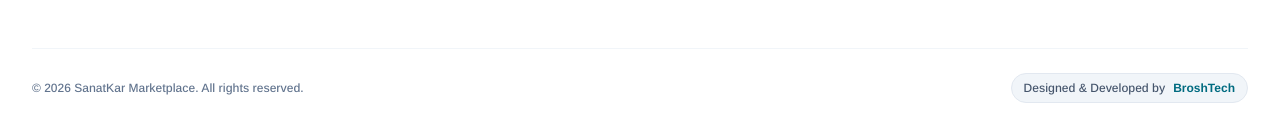
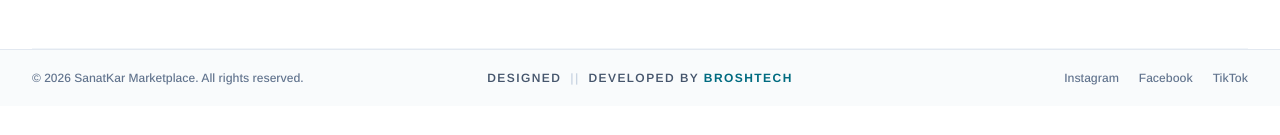
Before and after one commit to bilalhumayun989/sanatkar, a Next.js app: page /buyer in a window 1280 px wide. Shown: the part 1571-1706 px from the top of the page. Built offline with nearby package versions, Linux system fonts and the light colour scheme; no server answers; the database is empty; a web font is replaced by a local one.

Commit message:
feat(Footer): update footer layout and styling; add social media links

```diff
--- a/app/components/layout/Footer.tsx
+++ b/app/components/layout/Footer.tsx
@@ -118,21 +118,28 @@ export default function Footer() {
 
                 </div>
 
-                {/* ── Bottom Bar ── */}
-                <div className="pt-6 flex flex-col sm:flex-row justify-between items-center gap-4 text-xs font-medium text-slate-500">
-                    <p>© 2026 SanatKar Marketplace. All rights reserved.</p>
+            </div>
+
+            <div className="border-t border-slate-200 bg-slate-50/80 text-slate-500">
+                <div className="mx-auto grid max-w-7xl grid-cols-1 items-center gap-3 px-4 py-5 text-center sm:px-6 md:grid-cols-3 md:text-left lg:px-8">
+                    <p className="text-[11px] font-medium sm:text-xs">© 2026 SanatKar Marketplace. All rights reserved.</p>
 
                     <a
                         href="https://broshtech.com"
                         target="_blank"
                         rel="noopener noreferrer"
-                        className="inline-flex items-center gap-2 px-3 py-1.5 rounded-full bg-slate-100 border border-slate-200 text-slate-600 hover:text-slate-900 hover:border-slate-300 transition-all duration-200"
+                        className="justify-self-center whitespace-nowrap text-[10px] font-semibold uppercase tracking-[0.12em] text-slate-600 transition-colors hover:text-[#006b80] sm:text-xs"
                     >
-                        <span>Designed & Developed by</span>
+                        Designed <span className="px-1 text-slate-300">||</span> Developed by{' '}
                         <span className="font-bold text-[#006b80]">BroshTech</span>
                     </a>
+
+                    <nav aria-label="Social media" className="flex items-center justify-center gap-5 text-xs font-medium md:justify-self-end">
+                        <a href="https://www.instagram.com/" target="_blank" rel="noopener noreferrer" className="transition-colors hover:text-[#006b80]">Instagram</a>
+                        <a href="https://www.facebook.com/" target="_blank" rel="noopener noreferrer" className="transition-colors hover:text-[#006b80]">Facebook</a>
+                        <a href="https://www.tiktok.com/" target="_blank" rel="noopener noreferrer" className="transition-colors hover:text-[#006b80]">TikTok</a>
+                    </nav>
                 </div>
-
             </div>
         </footer>
     );
```
